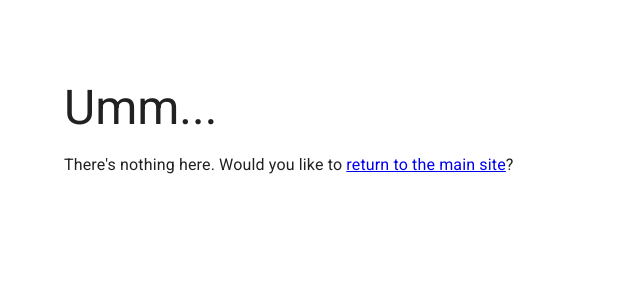
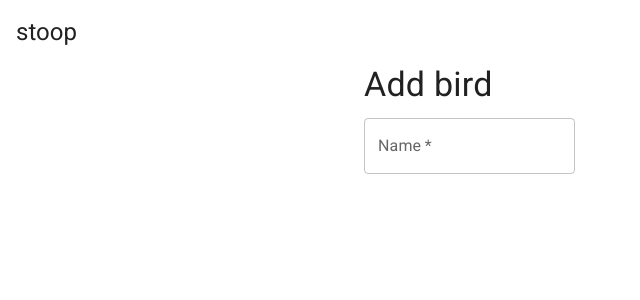
Before and after one commit to kylehoover/stoop, a React (Create React App) app in the folder client/: page /app/birds/new in a window 1280 px wide. Shown: the top 300 px of the page, without its empty margins (0-640 px from the left). Built offline with nearby package versions, Linux system fonts and the light colour scheme.

Commit message:
Add BirdForm and Home components

```diff
--- a/client/src/components/AddFirstBird.tsx
+++ b/client/src/components/AddFirstBird.tsx
@@ -1,10 +1,13 @@
 import { Button, Stack } from "@mui/material";
+import { Link } from "react-router-dom";
 
 export function AddFirstBird() {
   return (
     <Stack direction="row" justifyContent="center" sx={{ marginTop: 10 }}>
       <Button
         variant="outlined"
+        component={Link}
+        to="/app/birds/new"
         sx={{ borderRadius: "50%", height: [200, 250], width: [200, 250] }}
       >
         Add your first bird
--- a/client/src/components/App.tsx
+++ b/client/src/components/App.tsx
@@ -1,11 +1,11 @@
-import { AddFirstBird } from "./AddFirstBird";
+import { Outlet } from "react-router-dom";
 import { NavBar } from "./NavBar";
 
 export function App() {
   return (
     <div className="App">
       <NavBar />
-      <AddFirstBird />
+      <Outlet />
     </div>
   );
 }
--- /dev/null
+++ b/client/src/components/BirdForm.tsx
@@ -0,0 +1,12 @@
+import { Container, TextField, Typography } from "@mui/material";
+
+export function BirdForm() {
+  return (
+    <Container maxWidth="sm">
+      <Typography variant="h4" component="h1" gutterBottom>
+        Add bird
+      </Typography>
+      <TextField id="birdName" variant="outlined" label="Name" required />
+    </Container>
+  );
+}
--- /dev/null
+++ b/client/src/components/Home.tsx
@@ -0,0 +1,10 @@
+import { Container } from "@mui/material";
+import { AddFirstBird } from "./AddFirstBird";
+
+export function Home() {
+  return (
+    <Container>
+      <AddFirstBird />
+    </Container>
+  );
+}
--- a/client/src/components/Root.tsx
+++ b/client/src/components/Root.tsx
@@ -1,5 +1,7 @@
 import { Route, Routes } from "react-router-dom";
 import { App } from "./App";
+import { BirdForm } from "./BirdForm";
+import { Home } from "./Home";
 import { LandingPage } from "./LandingPage";
 import { PageNotFound } from "./PageNotFound";
 
@@ -8,7 +10,12 @@ export function Root() {
     <div className="Root">
       <Routes>
         <Route path="/" element={<LandingPage />} />
-        <Route path="/app" element={<App />} />
+        <Route path="/app" element={<App />}>
+          <Route index element={<Home />} />
+          <Route path="birds">
+            <Route path="new" element={<BirdForm />} />
+          </Route>
+        </Route>
         <Route path="*" element={<PageNotFound />} />
       </Routes>
     </div>
```
